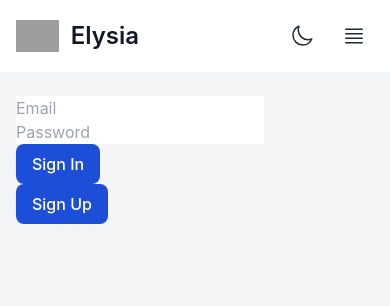
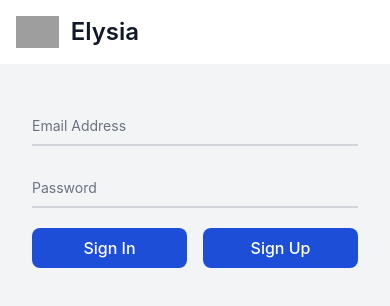
Before and after one commit to a-thread/elysia, a React (Create React App) app: page /elysia/auth in a window 390 px wide. Shown: the top 306 px of the page. Built offline with nearby package versions, Linux system fonts and the light colour scheme; no server answers; grey boxes are pictures that could not be loaded.

Commit message:
updating log in sign up page

```diff
--- a/src/components/NavBar.js
+++ b/src/components/NavBar.js
@@ -3,14 +3,17 @@ import { Link, useLocation } from "react-router-dom";
 import { SunIcon, MoonIcon, Bars4Icon } from "@heroicons/react/24/outline";
 import { useDarkMode } from "../shared/services/DarkModeContext";
 import Button from "../shared/components/Button";
+import { useAuth } from "../shared/services/AuthContext";
 
 function Navbar() {
     const { isDarkMode, toggleDarkMode } = useDarkMode();
+    const { user } = useAuth();
 
     const [menuOpen, setMenuOpen] = useState(false);
+    const [isAuthenticated, setIsAuthenticated] = useState(null);
 
     const menuRef = useRef();
-    const location = useLocation(); // Hook to get current route
+    const location = useLocation();
 
     const toggleMenu = () => {
         setMenuOpen((prev) => !prev);
@@ -21,6 +24,14 @@ function Navbar() {
             setMenuOpen(false);
         }
     };
+
+    useEffect(() => {
+        if (user) {
+            setIsAuthenticated(true);
+        } else {
+            setIsAuthenticated(false);
+        }
+    }, [user]);
 
     useEffect(() => {
         document.addEventListener("mousedown", handleClickOutside);
@@ -45,9 +56,11 @@ function Navbar() {
                         Elysia
                     </span>
                 </a>
-                <div className="flex md:order-2 space-x-3 md:space-x-0 rtl:space-x-reverse">
+                {isAuthenticated && (
+                    <>
+                        <div className="flex md:order-2 space-x-3 md:space-x-0 rtl:space-x-reverse gap-2">
                             <Link to="/add-new">
-                        <Button className="hidden md:block">Add New Recipe</Button>
+                                <Button className="hidden md:block text-">Add New Recipe</Button>
                             </Link>
                             <button
                                 onClick={toggleDarkMode}
@@ -123,6 +136,8 @@ function Navbar() {
                                 </ul>
                             </div>
                         </div>
+                    </>
+                )}
             </div>
         </nav>
     );
--- a/src/components/ProtectedRoute.js
+++ b/src/components/ProtectedRoute.js
@@ -1,29 +1,15 @@
-import React, { useEffect, useState } from 'react';
+import React from 'react';
 import { Navigate } from 'react-router-dom';
-import { supabase } from '../shared/services/supabase';
+import { useAuth } from '../shared/services/AuthContext';
 
 function ProtectedRoute({ children }) {
-  const [loading, setLoading] = useState(true);
-  const [session, setSession] = useState(null);
+  const { user } = useAuth();
 
-  useEffect(() => {
-    const getSession = async () => {
-      const { data, error } = await supabase.auth.getSession();
-      if (error) {
-        console.error('Error fetching session:', error);
-      } else {
-        setSession(data.session);
-      }
-      setLoading(false);
-    };
-    getSession();
-  }, []);
-
-  if (loading) {
-    return <div>Loading...</div>;
+  if (user) {
+    return window.location.pathname === '/auth' ? <Navigate to="/" /> : children;
+  } else {
+    return <Navigate to="/auth" />;
   }
-
-  return session ? children : <Navigate to="/auth" />;
 }
 
 export default ProtectedRoute;
--- a/src/index.js
+++ b/src/index.js
@@ -4,14 +4,17 @@ import './index.css';
 import App from './App';
 import { ModalManager } from './shared/components/modalManager';
 import { DarkModeProvider } from './shared/services/DarkModeContext';
+import { AuthProvider } from './shared/services/AuthContext';
 
 const root = ReactDOM.createRoot(document.getElementById('root'));
 root.render(
   <React.StrictMode>
-    <DarkModeProvider>
-      <ModalManager>
-        <App />
-      </ModalManager>
-    </DarkModeProvider>
+    <AuthProvider>
+      <DarkModeProvider>
+        <ModalManager>
+          <App />
+        </ModalManager>
+      </DarkModeProvider>
+    </AuthProvider>
   </React.StrictMode>
 );
--- a/src/pages/AddRecipe/index.js
+++ b/src/pages/AddRecipe/index.js
@@ -4,9 +4,9 @@ import IngredientsSectionForm from './components/IngredientsSectionForm';
 import StepsSectionForm from './components/StepsSectionForm';
 import EmptyState from '../../shared/components/EmptyState';
 import recipeService from '../../shared/services/recipeService';
-import { supabase } from '../../shared/services/supabase';
 import BackButton from '../../shared/components/BackButton';
 import Button from '../../shared/components/Button';
+import { useAuth } from '../../shared/services/AuthContext';
 
 function AddRecipe() {
 
@@ -17,6 +17,7 @@ function AddRecipe() {
     cook_time: '',
   });
 
+  const { user } = useAuth();
   const [ingredients, setIngredients] = useState([]);
   const [steps, setSteps] = useState([]);
   const [loading, setLoading] = useState(false);
@@ -31,17 +32,6 @@ function AddRecipe() {
     e.preventDefault();
     setLoading(true);
 
-    const {
-      data: { session },
-    } = await supabase.auth.getSession();
-
-    if (!session) {
-      alert('You need to be logged in to add a recipe.');
-      setLoading(false);
-      return;
-    }
-
-    const userId = session.user.id;
 
     try {
       // Create recipe
@@ -50,7 +40,7 @@ function AddRecipe() {
         description: formData.description,
         prep_time: parseInt(formData.prep_time, 10),
         cook_time: parseInt(formData.cook_time, 10),
-        userId,
+        userId: user.id,
       });
 
       // Add ingredients and steps
--- a/src/pages/Auth.js
+++ b/src/pages/Auth.js
@@ -1,42 +1,93 @@
-import React, { useState } from 'react';
+import React, { useEffect, useState } from 'react';
 import { supabase } from '../shared/services/supabase';
 import Button from '../shared/components/Button';
+import { useNavigate } from 'react-router-dom';
+import { useAuth } from '../shared/services/AuthContext';
 
 function Auth() {
   const [email, setEmail] = useState('');
+  const { user } = useAuth();
   const [password, setPassword] = useState('');
-  const [loading, setLoading] = useState(false);
+  const [isSigningIn, setIsSigningIn] = useState(false);
+  const [isSigningUp, setIsSigningUp] = useState(false);
+  const navigate = useNavigate();
 
-  const handleSignIn = async () => {
-    setLoading(true);
+  useEffect(() => {
+    if (user) navigate('/');
+  }, [user, navigate]);
+
+  const handleSignIn = async (e) => {
+    e.preventDefault();
+    setIsSigningIn(true);
     const { error } = await supabase.auth.signInWithPassword({ email, password });
-    setLoading(false);
+    setIsSigningIn(false);
     if (error) alert(error.message);
+    navigate('/');
   };
 
-  const handleSignUp = async () => {
-    setLoading(true);
+  const handleSignUp = async (e) => {
+    e.preventDefault();
+    setIsSigningUp(true);
     const { error } = await supabase.auth.signUp({ email, password });
-    setLoading(false);
+    setIsSigningUp(false);
     if (error) alert(error.message);
+    navigate('/');
   };
 
   return (
-    <div>
+    <div className="max-w-md mx-auto p-4">
+      <form onSubmit={handleSignIn}>
+        <div className="relative z-0 w-full mb-5 group">
           <input
             type="email"
-        placeholder="Email"
+            name="email"
+            id="email"
             value={email}
             onChange={(e) => setEmail(e.target.value)}
+            required
+            autoComplete="email" // Added autocomplete attribute
+            className="block py-2.5 px-0 w-full text-sm text-gray-900 bg-transparent border-0 border-b-2 border-gray-300 appearance-none dark:text-white dark:border-gray-600 dark:focus:border-blue-500 focus:outline-none focus:ring-0 focus:border-blue-600 peer"
+            placeholder=" "
           />
+          <label
+            htmlFor="email"
+            className="peer-focus:font-medium absolute text-sm text-gray-500 dark:text-gray-400 duration-300 transform -translate-y-6 scale-75 top-3 -z-10 origin-[0] peer-focus:start-0 rtl:peer-focus:translate-x-1/4 rtl:peer-focus:left-auto peer-focus:text-blue-600 peer-focus:dark:text-blue-500 peer-placeholder-shown:scale-100 peer-placeholder-shown:translate-y-0 peer-focus:scale-75 peer-focus:-translate-y-6"
+          >
+            Email Address
+          </label>
+        </div>
+        <div className="relative z-0 w-full mb-5 group">
           <input
             type="password"
-        placeholder="Password"
+            name="password"
+            id="password"
             value={password}
             onChange={(e) => setPassword(e.target.value)}
+            required
+            autoComplete="current-password" // Added autocomplete attribute
+            className="block py-2.5 px-0 w-full text-sm text-gray-900 bg-transparent border-0 border-b-2 border-gray-300 appearance-none dark:text-white dark:border-gray-600 dark:focus:border-blue-500 focus:outline-none focus:ring-0 focus:border-blue-600 peer"
+            placeholder=" "
           />
-      <Button onClick={handleSignIn} isLoading={loading}>Sign In</Button>
-      <Button onClick={handleSignUp} isLoading={loading}>Sign Up</Button>
+          <label
+            htmlFor="password"
+            className="peer-focus:font-medium absolute text-sm text-gray-500 dark:text-gray-400 duration-300 transform -translate-y-6 scale-75 top-3 -z-10 origin-[0] peer-focus:start-0 rtl:peer-focus:translate-x-1/4 rtl:peer-focus:left-auto peer-focus:text-blue-600 peer-focus:dark:text-blue-500 peer-placeholder-shown:scale-100 peer-placeholder-shown:translate-y-0 peer-focus:scale-75 peer-focus:-translate-y-6"
+          >
+            Password
+          </label>
+        </div>
+        <div className="flex space-x-4">
+          <Button type="submit" isLoading={isSigningIn} className="w-full">
+            Sign In
+          </Button>
+          <Button
+            onClick={handleSignUp}
+            isLoading={isSigningUp}
+            className="w-full"
+          >
+            Sign Up
+          </Button>
+        </div>
+      </form>
     </div>
   );
 }
--- /dev/null
+++ b/src/shared/services/AuthContext.js
@@ -0,0 +1,36 @@
+import React, { createContext, useContext, useEffect, useState } from 'react';
+import { supabase } from './supabase';
+
+const AuthContext = createContext();
+
+export const AuthProvider = ({ children }) => {
+    const [user, setUser] = useState(null);
+
+    useEffect(() => {
+        const checkUser = async () => {
+            const { data: { session } } = await supabase.auth.getSession();
+            setUser(session?.user || null);
+        };
+
+        checkUser();
+
+        // Listen to auth changes
+        const { data } = supabase.auth.onAuthStateChange((_event, session) => {
+            setUser(session?.user || null);
+        });
+
+        return () => data.subscription?.unsubscribe();
+    }, []);
+
+    useEffect(() => {
+
+    }, [user]);
+
+    return (
+        <AuthContext.Provider value={{ user }}>
+            {children}
+        </AuthContext.Provider>
+    );
+};
+
+export const useAuth = () => useContext(AuthContext);
```
Lines whose indentation alone changed are shown as unchanged.
